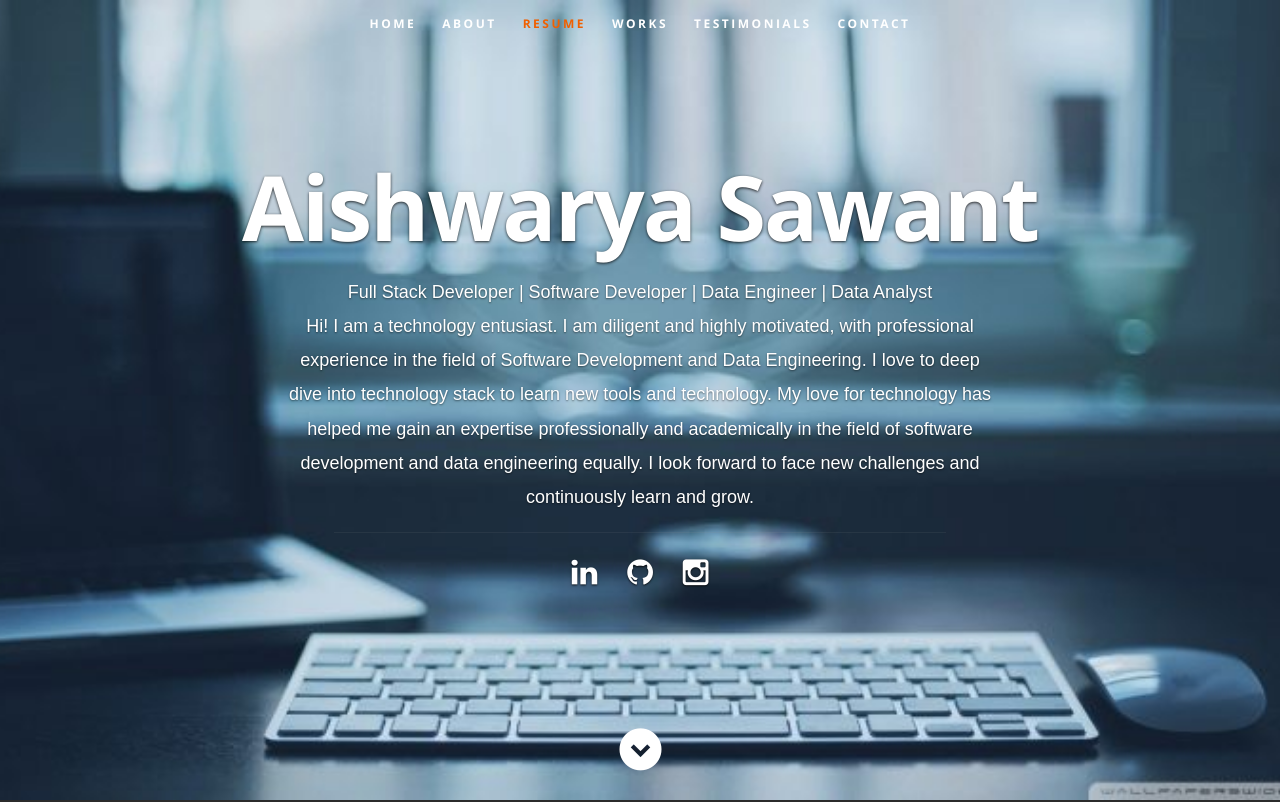
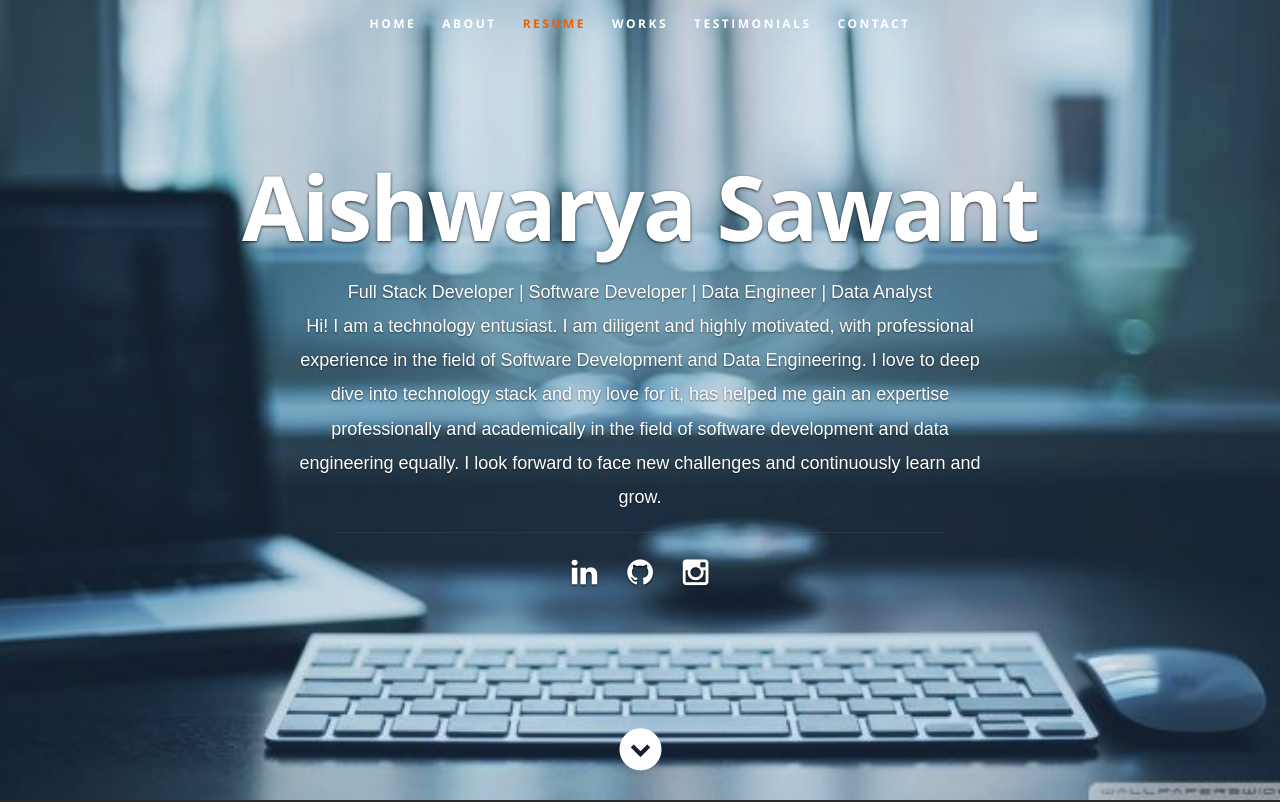
Before and after one commit to AishwaryaSawant/Portfolio, a React (Create React App) app: page / in a window 1280 px wide. Shown: the top 802 px of the page. Built offline with nearby package versions, Linux system fonts and the light colour scheme.

Commit message:
changes to the title in portfolio

```diff
--- a/src/resumeData.js
+++ b/src/resumeData.js
@@ -8,7 +8,7 @@ let resumeData = {
     "emailid": "sawant.ai@northeastern.edu",
     "gemail": "aishwaryasawant697@gmail.com",
     "address": "Boston, MA",
-    "roleDescription": "Hi! I am a technology entusiast. I am diligent and highly motivated, with professional experience in the field of Software Development and Data Engineering. I love to deep dive into technology stack to learn new tools and technology. My love for technology has helped me gain an expertise professionally and academically in the field of software development and data engineering equally. I look forward to face new challenges and continuously learn and grow.",
+    "roleDescription": "Hi! I am a technology entusiast. I am diligent and highly motivated, with professional experience in the field of Software Development and Data Engineering. I love to deep dive into technology stack and my love for it, has helped me gain an expertise professionally and academically in the field of software development and data engineering equally. I look forward to face new challenges and continuously learn and grow.",
     "socialLinks":[
         {
           "name":"linkedin",
```
